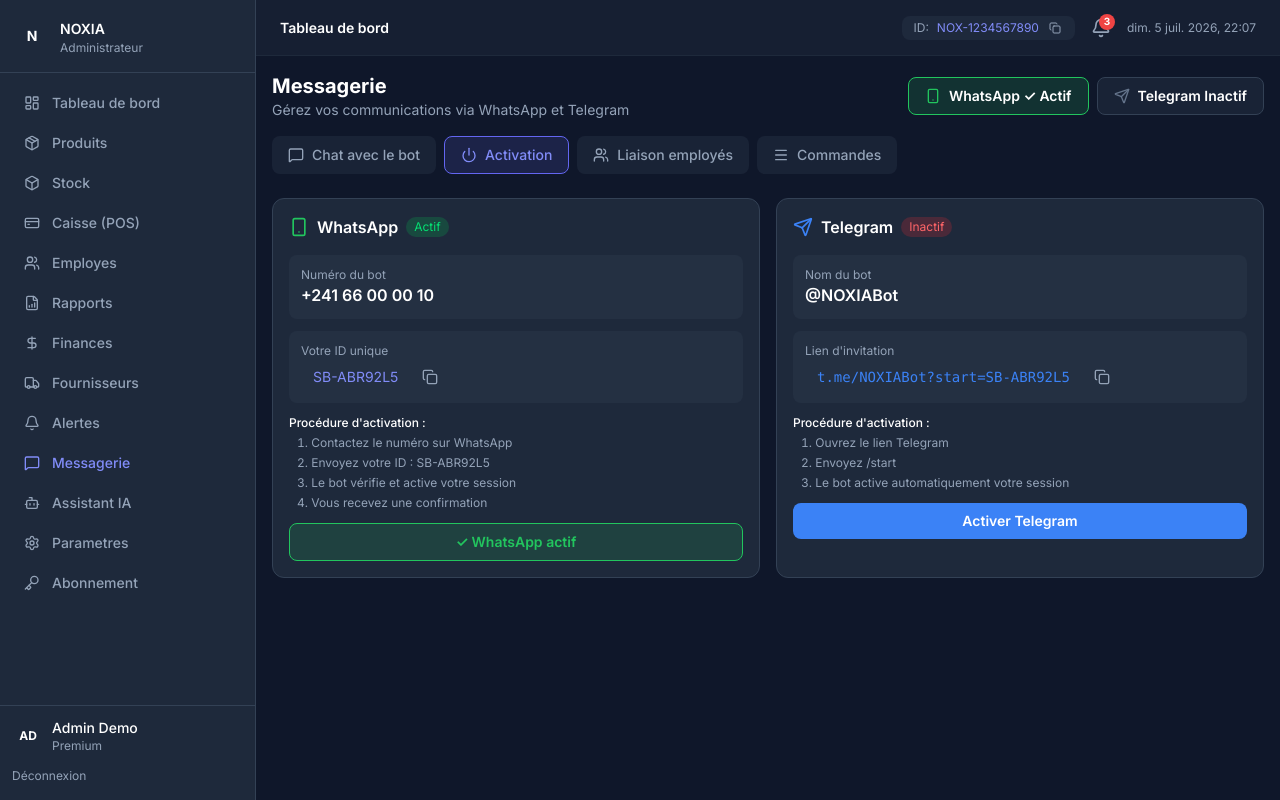
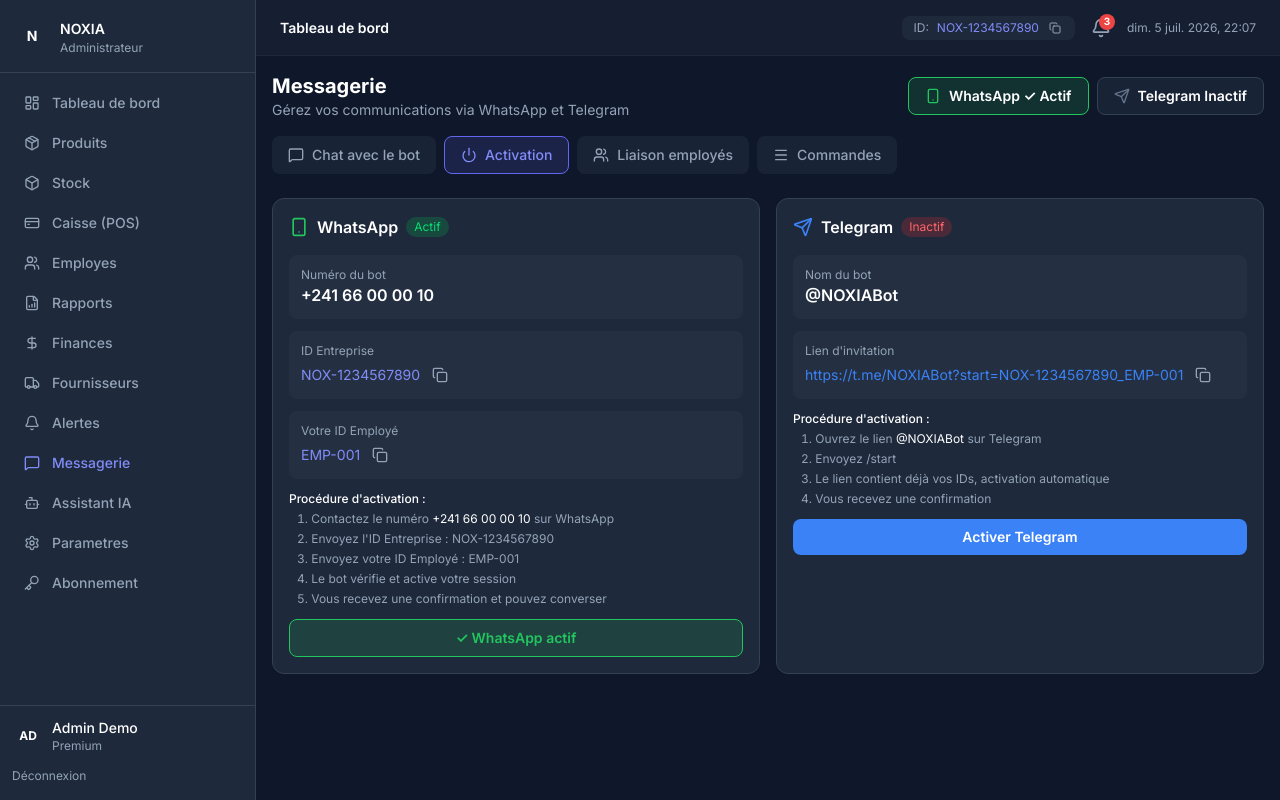
Before and after one commit to AgenxiaOrganization/noxia-frontend, a Next.js app: page /messaging in a window 1280 px wide. Both pictures are taken after a click on the button "Activation". Built offline with nearby package versions, Linux system fonts and the light colour scheme.

Commit message:
feat(messaging): ajout video simulation, refonte activation avec ID entreprise + ID employe, liaison employes

```diff
--- a/src/app/(dashboard)/messaging/page.tsx
+++ b/src/app/(dashboard)/messaging/page.tsx
@@ -4,24 +4,24 @@
 import {
   MessageSquare, Send, Smartphone, Users,
   Key, Copy, Check, RefreshCw, Power,
-  Bot, Radio, Phone, Menu, X
+  Bot, Radio, Phone, Menu, X, Play, Video
 } from 'lucide-react'
 
-// Données mockées
+// --- Données Mockées ---
 const mockEmployees = [
-  { id: 1, name: 'Jean M.', role: 'caissier', phone: '+241 77 00 00 01', active: true, whatsappId: 'SB-XK9M2P' },
-  { id: 2, name: 'Marie K.', role: 'serveur', phone: '+241 77 00 00 02', active: true, whatsappId: 'SB-QR7N8L' },
-  { id: 3, name: 'Pierre O.', role: 'magasinier', phone: '+241 77 00 00 03', active: true, whatsappId: 'SB-ABR92L5' },
-  { id: 4, name: 'Sophie N.', role: 'caissier', phone: '+241 77 00 00 04', active: true, whatsappId: 'SB-ZK3X9W' },
-  { id: 5, name: 'David L.', role: 'serveur', phone: '+241 77 00 00 05', active: false, whatsappId: null },
+  { id: 1, name: 'Jean M.', role: 'caissier', phone: '+241 77 00 00 01', active: true, employeeId: 'EMP-001' },
+  { id: 2, name: 'Marie K.', role: 'serveur', phone: '+241 77 00 00 02', active: true, employeeId: 'EMP-002' },
+  { id: 3, name: 'Pierre O.', role: 'magasinier', phone: '+241 77 00 00 03', active: true, employeeId: 'EMP-003' },
+  { id: 4, name: 'Sophie N.', role: 'caissier', phone: '+241 77 00 00 04', active: true, employeeId: 'EMP-004' },
+  { id: 5, name: 'David L.', role: 'serveur', phone: '+241 77 00 00 05', active: false, employeeId: 'EMP-005' },
 ]
 
 const mockMessages = [
-  { id: 1, sender: 'bot', message: 'Bienvenue sur NOXIA ! Compte actif. ID: SB-ABR92L5', time: '10:00' },
-  { id: 2, sender: 'user', message: 'Combien reste-t-il de bières Castel ?', time: '10:05' },
-  { id: 3, sender: 'bot', message: 'Il reste 48 bières Castel (4 casiers). Seuil d\'alerte à 20 unités.', time: '10:05' },
-  { id: 4, sender: 'user', message: 'Quelle est la recette d\'hier ?', time: '10:10' },
-  { id: 5, sender: 'bot', message: 'Recette du 28/06/2026 : 450 000 FCFA. Meilleure vente : Whisky Jack Daniel\'s (87 ventes).', time: '10:10' },
+  { id: 1, sender: 'bot', message: 'Bienvenue sur NOXIA ! Veuillez activer votre session.', time: '10:00' },
+  { id: 2, sender: 'user', message: 'NOX-1234567890', time: '10:01' },
+  { id: 3, sender: 'bot', message: '✅ Entreprise vérifiée : Bar Le Premium. Veuillez entrer votre ID employé.', time: '10:01' },
+  { id: 4, sender: 'user', message: 'EMP-001', time: '10:02' },
+  { id: 5, sender: 'bot', message: '✅ Session activée ! Bienvenue Jean M. (Caissier).\n\nCommandes disponibles : stock, recette, alertes, meilleur, employes, aide', time: '10:02' },
 ]
 
 const availableCommands = [
@@ -39,11 +39,17 @@
   const [messages, setMessages] = useState(mockMessages)
   const [isWhatsAppActive, setIsWhatsAppActive] = useState(true)
   const [isTelegramActive, setIsTelegramActive] = useState(false)
+  const [showVideo, setShowVideo] = useState(false)
+
+  // Infos de l'entreprise (mockées)
+  const companyId = 'NOX-1234567890'
+  const userId = 'EMP-001'
+  const botNumber = '+241 66 00 00 10'
+  const telegramLink = `https://t.me/NOXIABot?start=${companyId}_${userId}`
 
   const sendMessage = () => {
     if (!message.trim()) return
 
-    // Ajouter le message utilisateur
     setMessages([...messages, {
       id: messages.length + 1,
       sender: 'user',
@@ -51,7 +57,6 @@
       time: new Date().toLocaleTimeString('fr-FR', { hour: '2-digit', minute: '2-digit' })
     }])
 
-    // Simuler la réponse du bot après un délai
     setTimeout(() => {
       const botReply = getBotReply(message)
       setMessages(prev => [...prev, {
@@ -68,38 +73,33 @@
   const getBotReply = (msg: string) => {
     const lower = msg.toLowerCase()
     if (lower.includes('stock') || lower.includes('reste')) {
-      return 'Stock actuel :\n• Bière Castel: 48 unités\n• Bière Guinness: 12 unités ⚠️\n• Whisky Jack: 8 unités\n• Coca-Cola: 120 unités'
+      return '📦 Stock actuel :\n• Bière Castel: 48 unités\n• Bière Guinness: 12 unités ⚠️\n• Whisky Jack: 8 unités\n• Coca-Cola: 120 unités'
     }
     if (lower.includes('recette') || lower.includes('ca') || lower.includes('chiffre')) {
-      return 'CA du jour : 450 000 FCFA\nTransactions : 127\nMeilleure vente : Whisky Jack Daniel\'s (87 ventes)'
+      return '💰 CA du jour : 450 000 FCFA\n📊 Transactions : 127\n🏆 Meilleure vente : Whisky Jack Daniel\'s (87 ventes)'
     }
     if (lower.includes('alerte')) {
       return '⚠️ Produits en alerte :\n• Bière Guinness: 12/15 unités\n• Jus d\'Orange: 0/15 unités (rupture)'
     }
     if (lower.includes('meilleur') || lower.includes('top')) {
-      return 'Top produits :\n1. Whisky Jack: 87 ventes\n2. Bière Castel: 63 ventes\n3. Cocktail Mojito: 42 ventes'
+      return '🏆 Top produits :\n1. Whisky Jack: 87 ventes\n2. Bière Castel: 63 ventes\n3. Cocktail Mojito: 42 ventes'
     }
     if (lower.includes('employe')) {
-      return 'Employés actifs :\n• Jean M. (Caissier)\n• Marie K. (Serveur)\n• Pierre O. (Magasinier)\n• Sophie N. (Caissier)'
+      return '👥 Employés actifs :\n• Jean M. (Caissier)\n• Marie K. (Serveur)\n• Pierre O. (Magasinier)\n• Sophie N. (Caissier)'
     }
     if (lower.includes('aide') || lower.includes('help')) {
-      return 'Commandes disponibles :\n• stock [nom] - Consulter le stock\n• recette - CA du jour\n• alertes - Produits critiques\n• meilleur - Top ventes\n• employes - Liste employés\n• aide - Cette aide'
+      return '📋 Commandes disponibles :\n• stock [nom] - Consulter le stock\n• recette - CA du jour\n• alertes - Produits critiques\n• meilleur - Top ventes\n• employes - Liste employés\n• aide - Cette aide'
     }
-    return `Je n'ai pas compris votre demande. Tapez "aide" pour voir les commandes disponibles.`
-  }
-
-  const generateWhatsAppId = () => {
-    return 'SB-' + Math.random().toString(36).substring(2, 8).toUpperCase()
+    return `🤖 Je n'ai pas compris votre demande. Tapez "aide" pour voir les commandes disponibles.`
   }
 
   const copyToClipboard = (text: string) => {
     navigator.clipboard.writeText(text)
-    // TODO: Ajouter un toast de confirmation
   }
 
   return (
     <div className="p-4 space-y-4">
-      {/* Header */}
+      {/* HEADER */}
       <div className="flex flex-col sm:flex-row sm:items-center sm:justify-between gap-3">
         <div>
           <h1 className="text-xl font-bold text-white">Messagerie</h1>
@@ -137,7 +137,7 @@
         </div>
       </div>
 
-      {/* Tabs */}
+      {/* TABS */}
       <div className="flex gap-2 overflow-x-auto pb-2">
         {[
           { id: 'chat', label: 'Chat avec le bot', icon: MessageSquare },
@@ -166,7 +166,7 @@
         })}
       </div>
 
-      {/* Chat */}
+      {/* CHAT AVEC LE BOT */}
       {activeTab === 'chat' && (
         <div className="grid grid-cols-1 lg:grid-cols-3 gap-4">
           <div className="lg:col-span-2">
@@ -178,13 +178,75 @@
               }}
             >
               {/* Chat header */}
-              <div className="p-4 border-b" style={{ borderColor: '#334155' }}>
+              <div className="p-4 border-b flex items-center justify-between" style={{ borderColor: '#334155' }}>
                 <div className="flex items-center gap-2">
                   <Bot className="w-5 h-5" style={{ color: '#818cf8' }} />
                   <span className="font-semibold text-white">Assistant NOXIA</span>
                   <span className="text-xs" style={{ color: '#22c55e' }}>● En ligne</span>
                 </div>
+                <button
+                  onClick={() => setShowVideo(!showVideo)}
+                  className="px-3 py-1 rounded-lg text-xs font-medium transition flex items-center gap-1"
+                  style={{
+                    background: 'rgba(99, 102, 241, 0.15)',
+                    color: '#818cf8'
+                  }}
+                >
+                  <Play className="w-3 h-3" />
+                  {showVideo ? 'Masquer la démo' : 'Voir la démo'}
+                </button>
               </div>
+
+              {/* Vidéo de simulation */}
+              {showVideo && (
+                <div
+                  className="p-4 border-b"
+                  style={{ borderColor: '#334155', background: 'rgba(0,0,0,0.3)' }}
+                >
+                  <div className="flex items-center gap-3 p-3 rounded-lg" style={{ background: 'rgba(51, 65, 85, 0.3)' }}>
+                    <div className="w-12 h-12 rounded-lg flex items-center justify-center shrink-0" style={{ background: 'rgba(99, 102, 241, 0.2)' }}>
+                      <Video className="w-6 h-6" style={{ color: '#818cf8' }} />
+                    </div>
+                    <div className="flex-1">
+                      <p className="text-sm font-medium text-white">Simulation d'interaction avec le bot</p>
+                      <div className="flex items-center gap-2 mt-1 text-xs" style={{ color: '#94a3b8' }}>
+                        <span>1. Envoyer l'ID Entreprise</span>
+                        <span className="text-primary-400">→</span>
+                        <span>2. Envoyer l'ID Employé</span>
+                        <span className="text-primary-400">→</span>
+                        <span>3. Conversation active</span>
+                      </div>
+                    </div>
+                    <div className="flex items-center gap-1">
+                      <span className="w-1.5 h-1.5 rounded-full bg-green-400 animate-pulse" />
+                      <span className="text-xs" style={{ color: '#22c55e' }}>Simulation en cours</span>
+                    </div>
+                  </div>
+                  {/* Messages de démonstration */}
+                  <div className="mt-3 space-y-2 text-xs">
+                    <div className="flex justify-end">
+                      <div className="max-w-[80%] px-3 py-1.5 rounded-xl rounded-br-sm" style={{ background: '#4f46e5', color: '#fff' }}>
+                        NOX-1234567890
+                      </div>
+                    </div>
+                    <div className="flex justify-start">
+                      <div className="max-w-[80%] px-3 py-1.5 rounded-xl rounded-bl-sm" style={{ background: 'rgba(51,65,85,0.5)', color: '#f1f5f9' }}>
+                        ✅ Entreprise vérifiée : Bar Le Premium. Veuillez entrer votre ID employé.
+                      </div>
+                    </div>
+                    <div className="flex justify-end">
+                      <div className="max-w-[80%] px-3 py-1.5 rounded-xl rounded-br-sm" style={{ background: '#4f46e5', color: '#fff' }}>
+                        EMP-001
+                      </div>
+                    </div>
+                    <div className="flex justify-start">
+                      <div className="max-w-[80%] px-3 py-1.5 rounded-xl rounded-bl-sm" style={{ background: 'rgba(51,65,85,0.5)', color: '#f1f5f9' }}>
+                        ✅ Session activée ! Bienvenue Jean M. (Caissier). Commandes disponibles : stock, recette...
+                      </div>
+                    </div>
+                  </div>
+                </div>
+              )}
 
               {/* Messages */}
               <div className="flex-1 overflow-y-auto p-4 space-y-3">
@@ -286,7 +348,7 @@
         </div>
       )}
 
-      {/* Activation */}
+      {/* ACTIVATION */}
       {activeTab === 'activation' && (
         <div className="grid grid-cols-1 lg:grid-cols-2 gap-4">
           {/* WhatsApp */}
@@ -315,19 +377,35 @@
                 style={{ background: 'rgba(51, 65, 85, 0.3)' }}
               >
                 <p className="text-xs" style={{ color: '#94a3b8' }}>Numéro du bot</p>
-                <p className="font-semibold text-white">+241 66 00 00 10</p>
+                <p className="font-semibold text-white">{botNumber}</p>
               </div>
+
               <div
                 className="rounded-lg p-3"
                 style={{ background: 'rgba(51, 65, 85, 0.3)' }}
               >
-                <p className="text-xs" style={{ color: '#94a3b8' }}>Votre ID unique</p>
+                <p className="text-xs" style={{ color: '#94a3b8' }}>ID Entreprise</p>
                 <div className="flex items-center gap-2 mt-1">
-                  <code className="font-mono text-sm bg-dark-700 px-3 py-1 rounded" style={{ color: '#818cf8' }}>
-                    SB-ABR92L5
-                  </code>
+                  <code className="font-mono text-sm" style={{ color: '#818cf8' }}>{companyId}</code>
                   <button
-                    onClick={() => copyToClipboard('SB-ABR92L5')}
+                    onClick={() => copyToClipboard(companyId)}
+                    className="p-1 rounded hover:bg-white/10 transition"
+                    style={{ color: '#94a3b8' }}
+                  >
+                    <Copy className="w-4 h-4" />
+                  </button>
+                </div>
+              </div>
+
+              <div
+                className="rounded-lg p-3"
+                style={{ background: 'rgba(51, 65, 85, 0.3)' }}
+              >
+                <p className="text-xs" style={{ color: '#94a3b8' }}>Votre ID Employé</p>
+                <div className="flex items-center gap-2 mt-1">
+                  <code className="font-mono text-sm" style={{ color: '#818cf8' }}>{userId}</code>
+                  <button
+                    onClick={() => copyToClipboard(userId)}
                     className="p-1 rounded hover:bg-white/10 transition"
                     style={{ color: '#94a3b8' }}
                   >
@@ -339,10 +417,11 @@
               <div className="space-y-1 text-xs" style={{ color: '#94a3b8' }}>
                 <p className="font-medium text-white">Procédure d'activation :</p>
                 <ol className="list-decimal list-inside space-y-1 ml-2">
-                  <li>Contactez le numéro sur WhatsApp</li>
-                  <li>Envoyez votre ID : <span className="font-mono text-primary-400">SB-ABR92L5</span></li>
+                  <li>Contactez le numéro <span className="text-white">{botNumber}</span> sur WhatsApp</li>
+                  <li>Envoyez l'ID Entreprise : <span className="font-mono text-primary-400">{companyId}</span></li>
+                  <li>Envoyez votre ID Employé : <span className="font-mono text-primary-400">{userId}</span></li>
                   <li>Le bot vérifie et active votre session</li>
-                  <li>Vous recevez une confirmation</li>
+                  <li>Vous recevez une confirmation et pouvez converser</li>
                 </ol>
               </div>
 
@@ -395,17 +474,18 @@
                 <p className="text-xs" style={{ color: '#94a3b8' }}>Nom du bot</p>
                 <p className="font-semibold text-white">@NOXIABot</p>
               </div>
+
               <div
                 className="rounded-lg p-3"
                 style={{ background: 'rgba(51, 65, 85, 0.3)' }}
               >
                 <p className="text-xs" style={{ color: '#94a3b8' }}>Lien d'invitation</p>
                 <div className="flex items-center gap-2 mt-1">
-                  <code className="text-sm bg-dark-700 px-3 py-1 rounded truncate" style={{ color: '#3b82f6' }}>
-                    t.me/NOXIABot?start=SB-ABR92L5
+                  <code className="text-sm font-mono truncate" style={{ color: '#3b82f6' }}>
+                    {telegramLink}
                   </code>
                   <button
-                    onClick={() => copyToClipboard('t.me/NOXIABot?start=SB-ABR92L5')}
+                    onClick={() => copyToClipboard(telegramLink)}
                     className="p-1 rounded hover:bg-white/10 transition"
                     style={{ color: '#94a3b8' }}
                   >
@@ -417,9 +497,10 @@
               <div className="space-y-1 text-xs" style={{ color: '#94a3b8' }}>
                 <p className="font-medium text-white">Procédure d'activation :</p>
                 <ol className="list-decimal list-inside space-y-1 ml-2">
-                  <li>Ouvrez le lien Telegram</li>
+                  <li>Ouvrez le lien <span className="text-white">@NOXIABot</span> sur Telegram</li>
                   <li>Envoyez <span className="font-mono text-primary-400">/start</span></li>
-                  <li>Le bot active automatiquement votre session</li>
+                  <li>Le lien contient déjà vos IDs, activation automatique</li>
+                  <li>Vous recevez une confirmation</li>
                 </ol>
               </div>
 
@@ -446,7 +527,7 @@
         </div>
       )}
 
-      {/* Liaison employés */}
+      {/* LIAISON EMPLOYÉS */}
       {activeTab === 'employees' && (
         <div
           className="rounded-xl border p-4"
@@ -475,7 +556,7 @@
                 <tr className="border-b" style={{ borderColor: '#334155' }}>
                   <th className="px-3 py-2 text-left text-xs" style={{ color: '#94a3b8' }}>Employé</th>
                   <th className="px-3 py-2 text-left text-xs" style={{ color: '#94a3b8' }}>Rôle</th>
-                  <th className="px-3 py-2 text-left text-xs" style={{ color: '#94a3b8' }}>WhatsApp ID</th>
+                  <th className="px-3 py-2 text-left text-xs" style={{ color: '#94a3b8' }}>ID Employé</th>
                   <th className="px-3 py-2 text-left text-xs" style={{ color: '#94a3b8' }}>Statut</th>
                   <th className="px-3 py-2 text-left text-xs" style={{ color: '#94a3b8' }}>Action</th>
                 </tr>
@@ -496,13 +577,13 @@
                       </span>
                     </td>
                     <td className="px-3 py-2">
-                      {emp.whatsappId ? (
+                      {emp.employeeId ? (
                         <div className="flex items-center gap-2">
                           <code className="text-xs font-mono" style={{ color: '#818cf8' }}>
-                            {emp.whatsappId}
+                            {emp.employeeId}
                           </code>
                           <button
-                            onClick={() => copyToClipboard(emp.whatsappId!)}
+                            onClick={() => copyToClipboard(emp.employeeId!)}
                             className="p-0.5 rounded hover:bg-white/10 transition"
                             style={{ color: '#94a3b8' }}
                           >
@@ -548,7 +629,7 @@
         </div>
       )}
 
-      {/* Commandes */}
+      {/* COMMANDES */}
       {activeTab === 'commands' && (
         <div
           className="rounded-xl border p-4"
```
